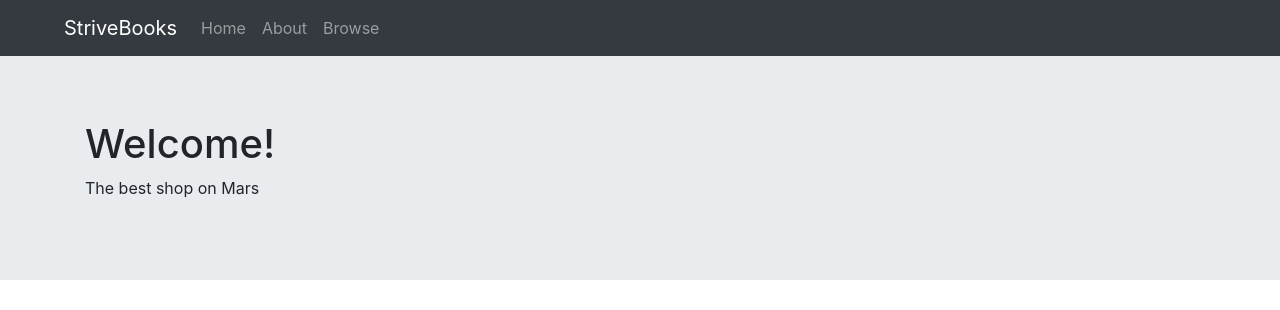
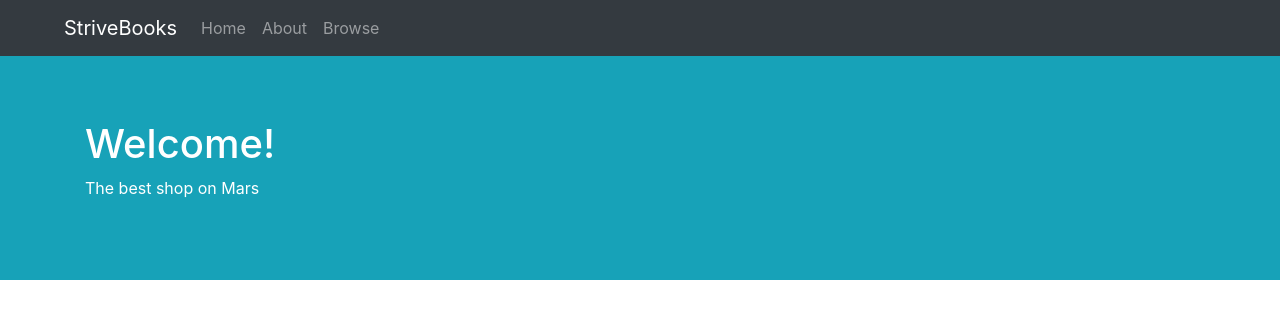
Before and after one commit to ShyqeriTari/strive-homework-m4-d2, a React (Create React App) app: page / in a window 1280 px wide. Shown: the top 310 px of the page. Built offline with nearby package versions, Linux system fonts and the light colour scheme.

Commit message:
Changed text and background color of Jumbotrone

```diff
--- a/src/components/Welcome.jsx
+++ b/src/components/Welcome.jsx
@@ -2,10 +2,10 @@ import { Jumbotron, Container, h1, p } from "react-bootstrap";
 
 const Welcome = (props) => (
 
-<Jumbotron fluid>
+<Jumbotron fluid className="bg-info">
   <Container>
-    <h1>{props.branding}</h1>
-    <p>
+    <h1 className='text-white'>{props.branding}</h1>
+    <p className='text-white'>
    {props.branding2}
     </p>
   </Container>
```
